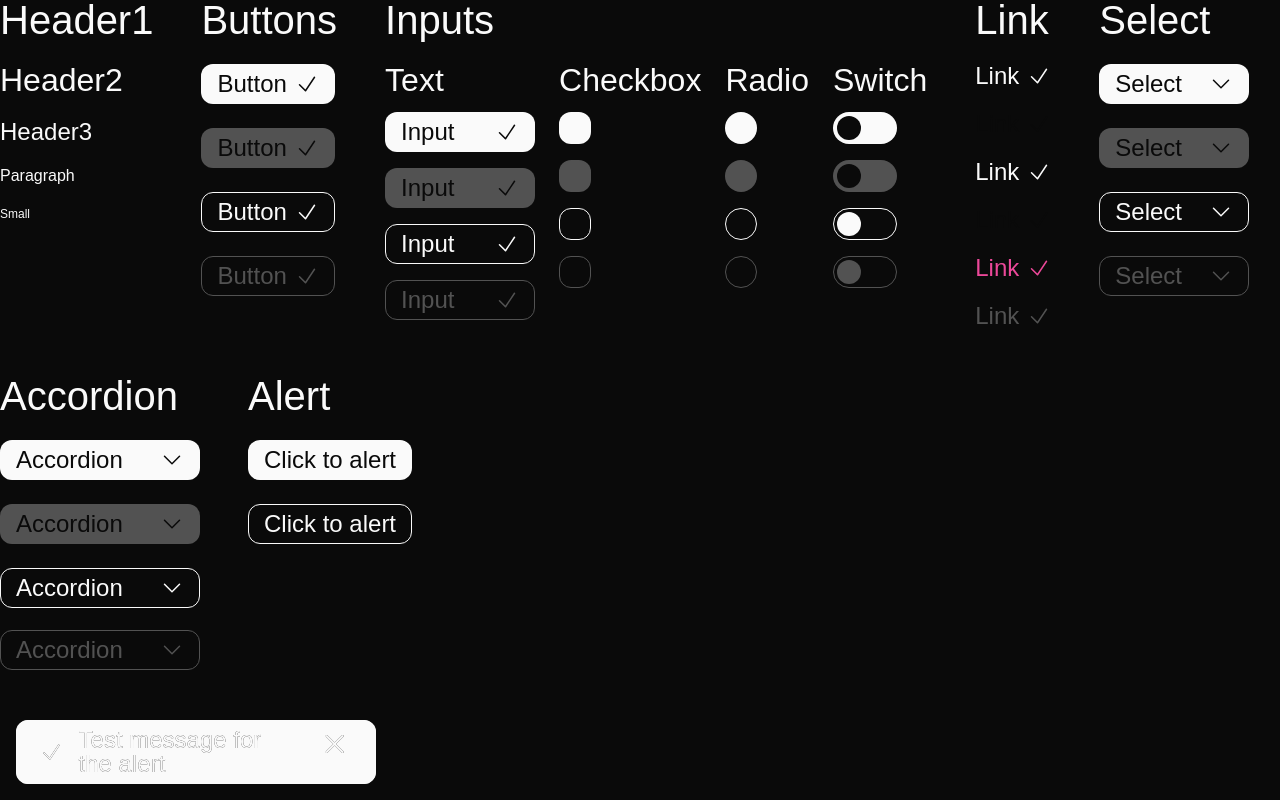
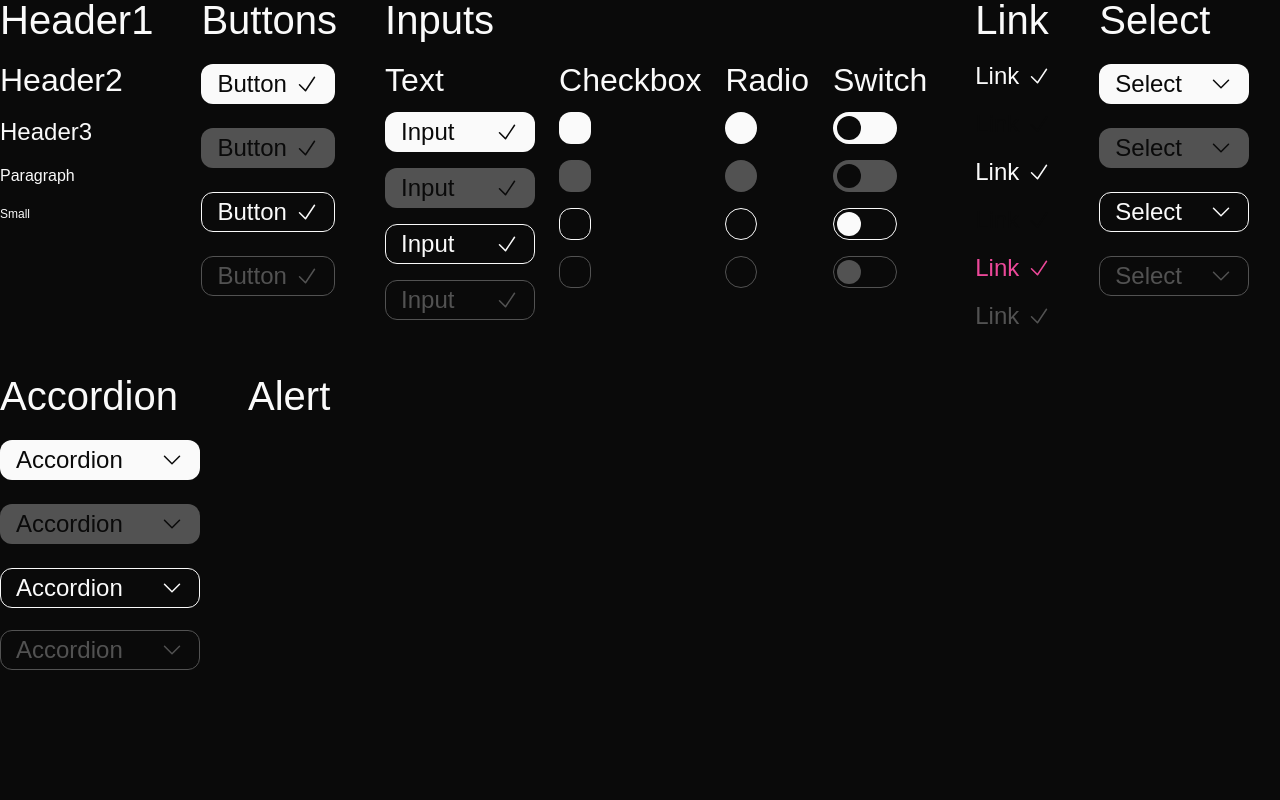
Before and after one commit to Vyakulin/ui-shit, a Next.js app: page / in a window 1280 px wide. Built offline with nearby package versions, Linux system fonts and the light colour scheme; a web font is replaced by a local one.

Commit message:
i dont understand

```diff
--- /dev/null
+++ b/app/components/alerts.jsx
@@ -0,0 +1,2 @@
+import { Btn } from "./atoms";
+import { HiXMark } from "react-icons/hi2";
--- a/app/components/atoms.jsx
+++ b/app/components/atoms.jsx
@@ -1,6 +1,6 @@
-import { useState, useRef, createElement } from "react";
+import { useState, useRef } from "react";
 import clsx from "clsx";
-import { HiCheck, HiChevronDown, HiXMark } from "react-icons/hi2";
+import { HiCheck, HiChevronDown} from "react-icons/hi2";
 import Link from "next/link";
 import { useOnClickOutside } from 'usehooks-ts';
 
@@ -194,40 +194,3 @@ export function Accrdn(p) {
     </div>
   )
 }
-
-export function Alrt(p) {
-  let txt = p.txt;
-  let btntxt = p.btnTxt;
-  if(!txt) {
-    txt = 'h3';
-  };
-  if(!btntxt) {
-    btntxt = 'h3';
-  };
-
-  let clr;
-  if (p.stl == 'fill') {
-    clr = 'grey2';
-  } else if (p.stl == 'stroke') {
-    clr = 'grey';
-  };
-
-  let [isOpen, setIsOpen] = useState(true);
-  function changeOpen() {
-    setIsOpen(!isOpen);
-  };
-
-  return (
-    <div className="alrt-c">
-      <Btn stl={p.btnstl} txt={btntxt} onClick={changeOpen}>
-        Click to alert
-      </Btn>
-      {isOpen ?
-      <div className={`${txt} ${p.className} alrt-${p.stl}`} id={p.id}>
-        {p.icon}
-        <p>{p.children}</p>
-        <HiXMark className={`alrt-x h2 lnk-${clr}`} onClick={changeOpen}/>
-      </div> : null}
-    </div>
-  )
-}
--- a/app/page.jsx
+++ b/app/page.jsx
@@ -1,6 +1,5 @@
 'use client';
-import { createElement } from 'react';
-import { Txt, Btn, Inpt, Cb, Rd, Swtch, Lnk, Slct, Accrdn, Alrt} from './components/atoms';
+import { Txt, Btn, Inpt, Cb, Rd, Swtch, Lnk, Slct, Accrdn} from './components/atoms';
 import './style.css';
 import { HiCheck } from "react-icons/hi2";
 
@@ -123,12 +122,6 @@ export default function Home() {
       </div>
       <div className="el-1">
         <Txt txt='h1'>Alert</Txt>
-        <Alrt stl='fill' btnstl='fill' name='Click to alert' icon={<HiCheck />}>
-          Test message for the alert
-        </Alrt>
-        <Alrt stl='stroke' btnstl='stroke' name='Click to alert' icon={<HiCheck />}>
-          Test message for the alert
-        </Alrt>
       </div>
     </div>
   );
```
